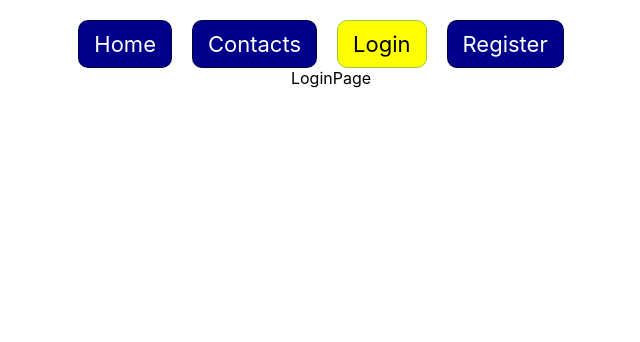
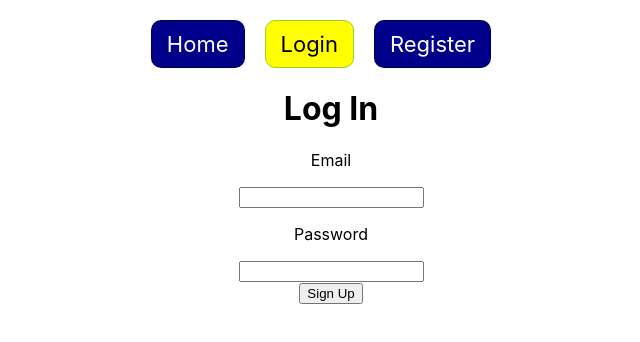
Before and after one commit to AnnaKolesnichenko/goit-react-hw-08-phonebook, a React (Create React App) app: page /goit-react-hw-08-phonebook/login in a window 1280 px wide. Shown: the top 342 px of the page, without its empty margins (309-949 px from the left). Built offline with nearby package versions, Linux system fonts and the light colour scheme.

Commit message:
Fixed forms

```diff
--- a/src/App.js
+++ b/src/App.js
@@ -5,8 +5,11 @@
 
 import './App.css';
 import { Route, Routes } from 'react-router-dom';
-import { Suspense, lazy } from 'react';
+import { Suspense, lazy, useEffect } from 'react';
 import { StyledNavLink } from 'App.styled';
+import { useDispatch, useSelector } from 'react-redux';
+import { selectAuthentificated, selectToken } from 'redux/selectors';
+import { logoutUserThunk, refreshUserThunk } from 'redux/actions';
 
 const HomePage = lazy(() => import('pages/HomePage'));
 const RegisterPage = lazy(() => import('pages/RegisterPage'));
@@ -15,15 +18,38 @@ const ContactsPage = lazy(() => import('pages/ContactPage'));
 
 
 const App = () => {
+  const dispatch = useDispatch();
+  const token = useSelector(selectToken);
+  const authentificated = useSelector(selectAuthentificated);
+
+  useEffect(() => {
+    if(!token) {
+      return;
+    }
+
+    dispatch(refreshUserThunk());
+  }, [token, dispatch]);
+
+  const handleLogOut = () => {
+    dispatch(logoutUserThunk());
+  }
 
   return (
     <div className="App">
       <header>
         <nav>
           <StyledNavLink NavLink to="/">Home</StyledNavLink>
-          <StyledNavLink to="/contacts">Contacts</StyledNavLink>
-          <StyledNavLink to="/login">Login</StyledNavLink>
-          <StyledNavLink to="/register">Register</StyledNavLink>
+          {authentificated ?
+          <>
+            <StyledNavLink to="/contacts">Contacts</StyledNavLink>
+            <button onClick={handleLogOut}>Log Out</button>
+          </>
+          :
+          <>
+            <StyledNavLink to="/login">Login</StyledNavLink>
+            <StyledNavLink to="/register">Register</StyledNavLink>
+          </>}
+
         </nav>
       </header>
       <main>
--- a/src/pages/HomePage.js
+++ b/src/pages/HomePage.js
@@ -1,7 +1,4 @@
 import React from 'react';
-// import AddContact from 'components/AddContact/AddContact';
-// import Filter from 'components/Filter/Filter';
-// import Contacts from 'components/Contacts/Contacts';
 
 const HomePage = () => {
   return <div>
--- a/src/pages/LoginPage.js
+++ b/src/pages/LoginPage.js
@@ -1,7 +1,75 @@
 import React from 'react';
+import { useDispatch } from 'react-redux';
+import { loginUserThunk} from 'redux/actions';
+import {useFormik} from 'formik';
+import * as Yup from 'yup';
 
 const LoginPage = () => {
-  return <div>LoginPage</div>;
+
+  const dispatch = useDispatch();
+
+  // const handleFormSubmit = e => {
+  //   e.preventDefault();
+
+  //   const form = e.currentTarget;
+  //   const email = form.elements.userEmail.value;
+  //   const password = form.elements.userPassword.value;
+
+
+  //   dispatch(loginUserThunk({
+  //     email,
+  //     password
+  //   }))
+  //  }
+
+  const formik = useFormik({
+    initialValues: {
+      email: '',
+      password: ''
+    },
+    validationSchema: Yup.object({
+      email: Yup.string().min(2).required('Please fill in this field'),
+      password: Yup.string().min(7).required('Please fill in this field'),
+    }),
+    onSubmit: values => {
+      dispatch(loginUserThunk({
+        email: values.email,
+        password: values.password
+      }));
+      formik.resetForm();
+    },
+  });
+
+
+  return <div>
+    <h1>Log In</h1>
+    <form onSubmit={formik.handleSubmit}>
+      <label>
+        <p>Email</p>
+        <input
+          type='email'
+          name='email'
+          value={formik.values.email}
+          onChange={formik.handleChange}
+          onBlur={formik.handleBlur}/>
+          {formik.errors.email && formik.touched.email ? <div className="error">{formik.errors.email}</div> : null}
+      </label>
+      <br/>
+      <label>
+        <p>Password</p>
+        <input
+          type='password'
+          name='password'
+          value={formik.values.password}
+          onChange={formik.handleChange}
+          onBlur={formik.handleBlur}/>
+          {formik.errors.password && formik.touched.password ? <div className="error">{formik.errors.password}</div> : null}
+      </label>
+      <br/>
+      <button type='submit'>Sign Up</button>
+    </form>
+  </div>;
 };
 
+
     export default LoginPage;
--- a/src/pages/RegisterPage.js
+++ b/src/pages/RegisterPage.js
@@ -1,44 +1,85 @@
 import React from 'react';
 import { useDispatch } from 'react-redux';
 import { registerUserThunk } from 'redux/actions';
+import {useFormik} from 'formik';
+import * as Yup from 'yup';
 
 const RegisterPage = () => {
 
   const dispatch = useDispatch();
 
-  const handleFormSubmit = e => {
-    e.preventDefault();
+  // const handleSubmit = e => {
+  //   e.preventDefault();
 
-    const form = e.currentTarget;
+  //   const form = e.currentTarget;
 
-    const name = form.elements.userName.value;
-    const email = form.elements.userEmail.value;
-    const password = form.elements.userPassword.value;
+  //   const name = form.elements.userName.value;
+  //   const email = form.elements.userEmail.value;
+  //   const password = form.elements.userPassword.value;
 
 
-    dispatch(registerUserThunk({
-      name,
-      email,
-      password
-    }))
-   }
+  //   dispatch(registerUserThunk({
+  //     name,
+  //     email,
+  //     password
+  //   }))
+  //  }
+
+   const formik = useFormik({
+    initialValues: {
+      name: '',
+      email: '',
+      password: ''
+    },
+    validationSchema: Yup.object({
+      name: Yup.string().min(2).required('Please fill in this field'),
+      email: Yup.string().email('Wrong email address').required('Please fill in this field'),
+      password: Yup.string().min(7).required('Please fill in this field')
+    }),
+    onSubmit: values => {
+      dispatch(registerUserThunk({
+        name: values.name,
+        email: values.email,
+        password: values.password
+      }));
+      formik.resetForm();
+    },
+   });
 
   return <div>
-    <h1>Register your account</h1>
-    <form onSubmit={handleFormSubmit}>
+    <h1>Register</h1>
+    <form onSubmit={formik.handleSubmit}>
       <label>
         <p>Name</p>
-        <input type='text' name="userName" required minLength={2}/>
+        <input
+          type='text'
+          name="name"
+          value={formik.values.name}
+          onChange={formik.handleChange}
+          onBlur={formik.handleBlur}/>
+          {formik.errors.name && formik.touched.name ? <div className="error">{formik.errors.name}</div> : null}
       </label>
       <br/>
       <label>
         <p>Email</p>
-        <input type='email' name='userEmail' required minLength={2}/>
+        <input
+          type='email'
+          name='email'
+          value={formik.values.email}
+          onChange={formik.handleChange}
+          onBlur={formik.handleBlur}/>
+          {formik.errors.email && formik.touched.email ? <div className="error">{formik.errors.email}</div> : null}
       </label>
       <br/>
       <label>
         <p>Password</p>
-        <input type='password' name='userPassword' minLength={7} required/>
+        <input
+          type='password'
+          name='password'
+          value={formik.values.password}
+          onChange={formik.handleChange}
+          onBlur={formik.handleBlur}/>
+          {formik.errors.password && formik.touched.password ? <div className="error">{formik.errors.password}</div> : null}
       </label>
       <br/>
       <button type='submit'>Sign Up</button>
--- a/src/redux/actions.js
+++ b/src/redux/actions.js
@@ -1,4 +1,5 @@
 import { createAsyncThunk } from "@reduxjs/toolkit";
+import { clear } from "@testing-library/user-event/dist/clear";
 import axios from "axios";
 
 const $instance = axios.create({
@@ -24,12 +25,55 @@ export const registerUserThunk = createAsyncThunk(
         try{
             const res = await $instance.post('/users/signup', userData);
             createToken(res.data.token);
-            console.log(res);
             return res.data;
         }
         catch (error) {
-            console.error("API request error:", error);
             return thunkApi.rejectWithValue(error.message);
         }
     }
-)
+);
+
+export const loginUserThunk = createAsyncThunk(
+    'authent/login',
+    async (userData, thunkApi) => {
+        try{
+            const res = await $instance.post('/users/login', userData);
+            createToken(res.data.token);
+            return res.data;
+        }
+        catch (error) {
+            return thunkApi.rejectWithValue(error.message);
+        }
+    }
+);
+
+export const refreshUserThunk = createAsyncThunk(
+    'authent/refresh',
+    async (_, thunkApi) => {
+        const state = thunkApi.getState();
+        const token = state.authent.token;
+
+        try{
+            createToken(token);
+            const res = await $instance.get('/users/current');
+            return res.data;
+        }
+        catch (error) {
+            return thunkApi.rejectWithValue(error.message);
+        }
+    }
+);
+
+export const logoutUserThunk = createAsyncThunk(
+    'authent/logout',
+    async (_, thunkApi) => {
+        try{
+            const res = await $instance.get('/users/logout');
+            clearToken();
+            return res.data;
+        }
+        catch (error) {
+            return thunkApi.rejectWithValue(error.message);
+        }
+    }
+);
--- a/src/redux/authentReducer.js
+++ b/src/redux/authentReducer.js
@@ -1,5 +1,5 @@
 import { createSlice } from '@reduxjs/toolkit';
-import { registerUserThunk } from './actions';
+import { loginUserThunk, logoutUserThunk, refreshUserThunk, registerUserThunk } from './actions';
 
 const initialState = {
   userData: null,
@@ -35,33 +35,51 @@ const authentSlice = createSlice({
       .addCase(registerUserThunk.rejected, (state, action) => {
         state.isLoading = false;
         state.error = action.payload;
-      }),
-  //   .addCase(addContact.pending, state => {
-  //     state.isLoading = true;
-  //     state.error = null;
-  //   })
-  //   .addCase(addContact.fulfilled, (state, action) => {
-  //     state.isLoading = false;
-  //     state.items.push(action.payload);
-  //   })
-  //   .addCase(addContact.rejected, (state, action) => {
-  //     state.isLoading = false;
-  //     state.error = action.payload;
-  //   })
-  //   .addCase(deleteContactById.pending, state => {
-  //     state.isLoading = true;
-  //     state.error = null;
-  //   })
-  //   .addCase(deleteContactById.fulfilled, (state, action) => {
-  //     state.isLoading = false;
-  //     state.items = state.items.filter(
-  //       contact => contact.id !== action.payload
-  //     );
-  //   })
-  //   .addCase(deleteContactById.rejected, (state, action) => {
-  //     state.isLoading = false;
-  //     state.error = action.payload;
-  //   }),
+      })
+      //LOGIN
+    .addCase(loginUserThunk.pending, state => {
+      state.isLoading = true;
+      state.error = null;
+    })
+    .addCase(loginUserThunk.fulfilled, (state, action) => {
+        state.isLoading = false;
+        state.authentificated = true;
+        state.userData = action.payload.user;
+        state.token = action.payload.token;
+    })
+    .addCase(loginUserThunk.rejected, (state, action) => {
+      state.isLoading = false;
+      state.error = action.payload;
+    })//RFEFRESH
+    .addCase(refreshUserThunk.pending, state => {
+      state.isLoading = true;
+      state.error = null;
+    })
+    .addCase(refreshUserThunk.fulfilled, (state, action) => {
+        state.isLoading = false;
+        state.authentificated = true;
+        state.userData = action.payload;
+    })
+    .addCase(refreshUserThunk.rejected, (state, action) => {
+      state.isLoading = false;
+      state.error = action.payload;
+    })
+    //LOGOUT
+    .addCase(logoutUserThunk.pending, state => {
+      state.isLoading = true;
+      state.error = null;
+    })
+    .addCase(logoutUserThunk.fulfilled, (state) => {
+        state.isLoading = false;
+        state.authentificated = false;
+        state.userData = null;
+        state.token = null;
+    })
+    .addCase(logoutUserThunk.rejected, (state, action) => {
+      state.isLoading = false;
+      state.error = action.payload;
+    })
+
 });
 
 export const { setFilter } = authentSlice.actions;
--- a/src/redux/selectors.js
+++ b/src/redux/selectors.js
@@ -1,24 +1,24 @@
 
 export const filterState = state => {
-  return state.contacts.filter;
+  return state.authent.filter;
 };
 
 export const selectLoading = state => {
-  return state.contacts.isLoading;
+  return state.authent.isLoading;
 }
 
 export const selectError = state => {
-  return state.contacts.error;
+  return state.authent.error;
 };
 
 export const selectUserData = state => {
-  return state.contacts.useData;
+  return state.authent.useData;
 };
 
 export const selectAuthentificated = state => {
-  return state.contacts.authentificated;
+  return state.authent.authentificated;
 };
 
 export const selectToken = state => {
-  return state.contacts.token;
+  return state.authent.token;
 }
```
Also changed, not shown: package.json (+6 -1 lines), 1 other file (tests, documents, lock files or other folders).
